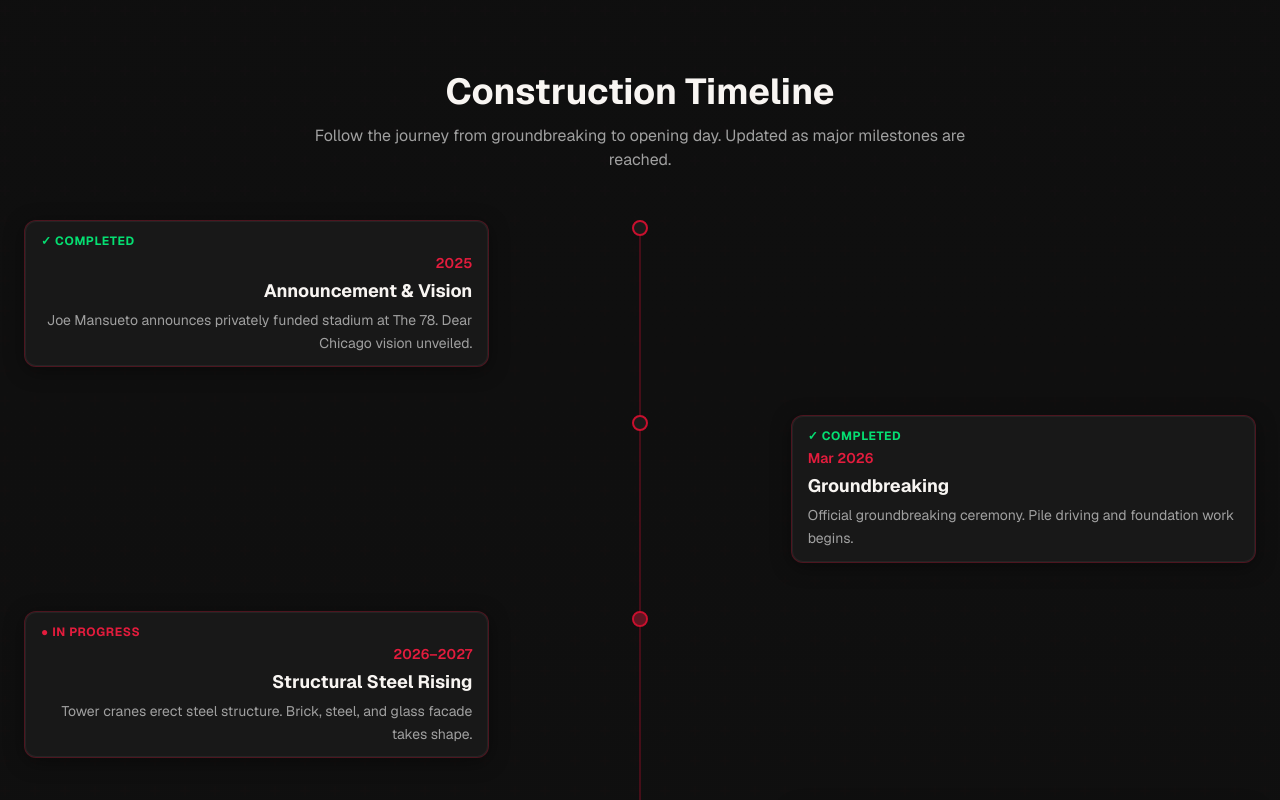
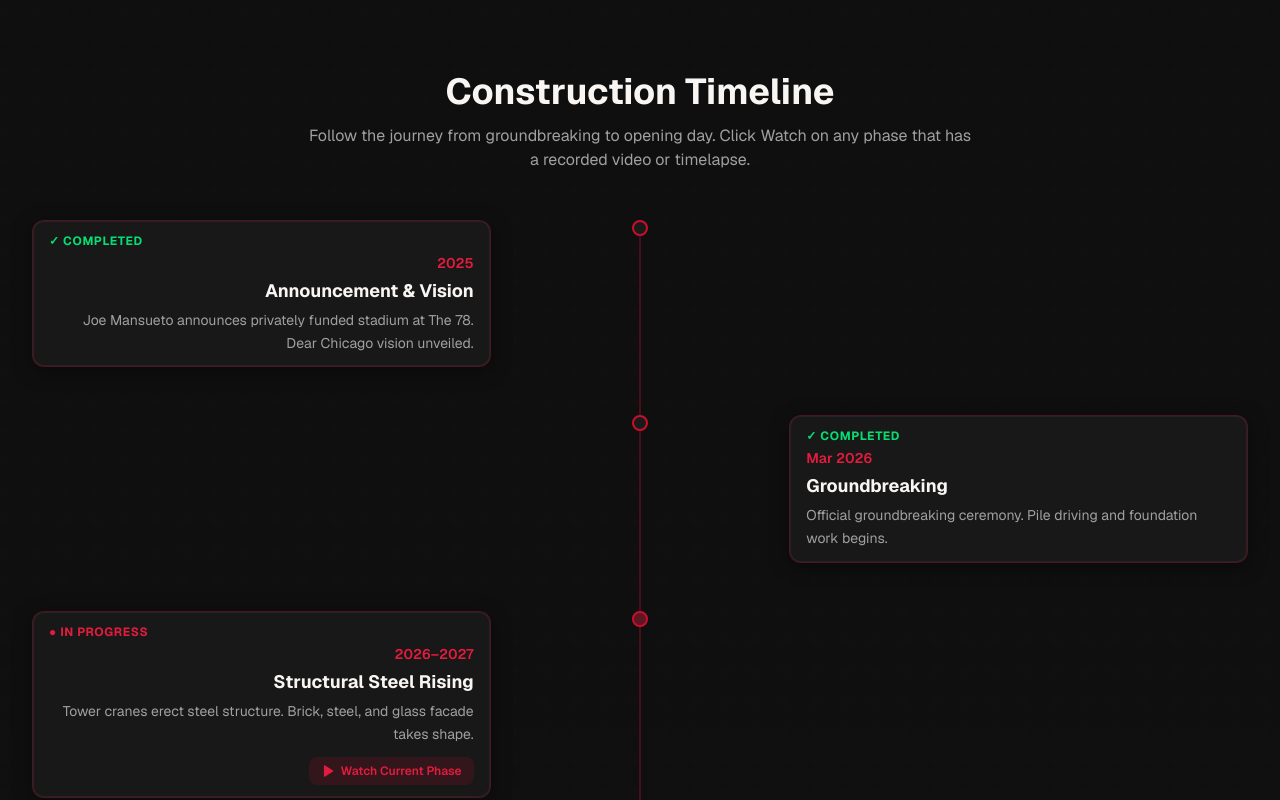
Before and after one commit to aruntikoo/chicagofirewatch, a Next.js app: page / in a window 1280 px wide. Shown: the part 1400-2200 px from the top of the page. Built offline with nearby package versions, Linux system fonts and the light colour scheme.

Commit message:
Upgrade Timeline to use shared data and support milestone / timelapse video links

```diff
--- a/src/components/Timeline.tsx
+++ b/src/components/Timeline.tsx
@@ -1,52 +1,17 @@
-const milestones = [
-  {
-    year: "2025",
-    title: "Announcement & Vision",
-    description:
-      "Joe Mansueto announces privately funded stadium at The 78. Dear Chicago vision unveiled.",
-    status: "completed",
-  },
-  {
-    year: "Mar 2026",
-    title: "Groundbreaking",
-    description:
-      "Official groundbreaking ceremony. Pile driving and foundation work begins.",
-    status: "completed",
-  },
-  {
-    year: "2026–2027",
-    title: "Structural Steel Rising",
-    description:
-      "Tower cranes erect steel structure. Brick, steel, and glass facade takes shape.",
-    status: "current",
-  },
-  {
-    year: "2027",
-    title: "Interior Fit-Out",
-    description:
-      "Seating, pitch, premium hospitality, and fan experience areas installed.",
-    status: "upcoming",
-  },
-  {
-    year: "2028",
-    title: "Grand Opening",
-    description:
-      "Stadium opens for 2028 MLS season — first major Chicago pro stadium in 30+ years.",
-    status: "upcoming",
-  },
-];
+import { milestones, timelapseVideos } from "@/data/milestones";
+import { Play } from "lucide-react";
 
 export default function Timeline() {
   return (
     <section id="timeline" className="py-16 md:py-24 brick-texture">
-      <div className="max-w-7xl mx-auto px-4 sm:px-6 lg:px-">
+      <div className="max-w-7xl mx-auto px-4 sm:px-6 lg:px-8">
         <div className="text-center mb-12">
           <h2 className="text-3xl sm:text-4xl font-bold text-warm-white mb-3">
             Construction Timeline
           </h2>
           <p className="text-muted max-w-2xl mx-auto">
-            Follow the journey from groundbreaking to opening day. Updated as
-            major milestones are reached.
+            Follow the journey from groundbreaking to opening day. Click Watch on
+            any phase that has a recorded video or timelapse.
           </p>
         </div>
 
@@ -56,7 +21,7 @@ export default function Timeline() {
           <div className="space-y-8 md:space-y-12">
             {milestones.map((item, idx) => (
               <div
-                key={item.year}
+                key={item.id}
                 className={`relative flex flex-col md:flex-row gap-6 md:gap-0 ${
                   idx % 2 === 0 ? "md:flex-row" : "md:flex-row-reverse"
                 }`}
@@ -105,6 +70,22 @@ export default function Timeline() {
                     <p className="text-sm text-muted leading-relaxed">
                       {item.description}
                     </p>
+
+                    {item.videoId && (
+                      <div className={`mt-3 ${
+                        idx % 2 === 0 ? "md:flex md:justify-end" : ""
+                      }`}>
+                        <a
+                          href={`https://www.youtube.com/watch?v=${item.videoId}`}
+                          target="_blank"
+                          rel="noopener noreferrer"
+                          className="inline-flex items-center gap-1.5 px-3 py-1.5 rounded-lg bg-fire-red/15 hover:bg-fire-red/25 text-fire-red-light text-xs font-semibold transition-colors"
+                        >
+                          <Play className="w-3.5 h-3.5 fill-current" />
+                          {item.videoLabel || "Watch Phase"}
+                        </a>
+                      </div>
+                    )}
                   </div>
                 </div>
 
@@ -113,6 +94,50 @@ export default function Timeline() {
             ))}
           </div>
         </div>
+
+        {/* Cumulative Timelapse section */}
+        {timelapseVideos.length > 0 && (
+          <div className="mt-16 pt-12 border-t border-fire-red/20">
+            <div className="text-center mb-8">
+              <h3 className="text-2xl font-bold text-warm-white mb-2">
+                Cumulative Timelapse
+              </h3>
+              <p className="text-muted text-sm max-w-xl mx-auto">
+                Watch the build progress from the beginning to the latest
+                available footage.
+              </p>
+            </div>
+            <div className="grid gap-4 sm:grid-cols-2 lg:grid-cols-3 max-w-4xl mx-auto">
+              {timelapseVideos.map((tl) => (
+                <a
+                  key={tl.id}
+                  href={`https://www.youtube.com/watch?v=${tl.videoId}`}
+                  target="_blank"
+                  rel="noopener noreferrer"
+                  className="group steel-border rounded-xl bg-charcoal/90 p-5 hover:border-fire-red/40 transition-colors"
+                >
+                  <p className="text-xs uppercase tracking-wider text-fire-red-light mb-1">
+                    {tl.dateLabel}
+                  </p>
+                  <h4 className="font-semibold text-warm-white group-hover:text-fire-red-light transition-colors">
+                    {tl.title}
+                  </h4>
+                  <p className="text-sm text-muted mt-1">{tl.description}</p>
+                  <span className="inline-flex items-center gap-1 mt-3 text-xs font-semibold text-fire-red-light">
+                    <Play className="w-3.5 h-3.5 fill-current" />
+                    Watch Timelapse
+                  </span>
+                </a>
+              ))}
+            </div>
+          </div>
+        )}
+
+        {timelapseVideos.length === 0 && (
+          <p className="mt-12 text-center text-sm text-muted/70">
+            Cumulative timelapse videos will appear here as they are published.
+          </p>
+        )}
       </div>
     </section>
   );
```
